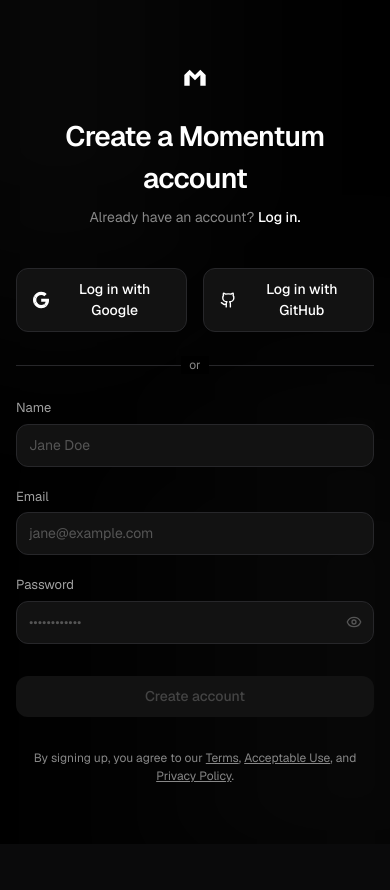
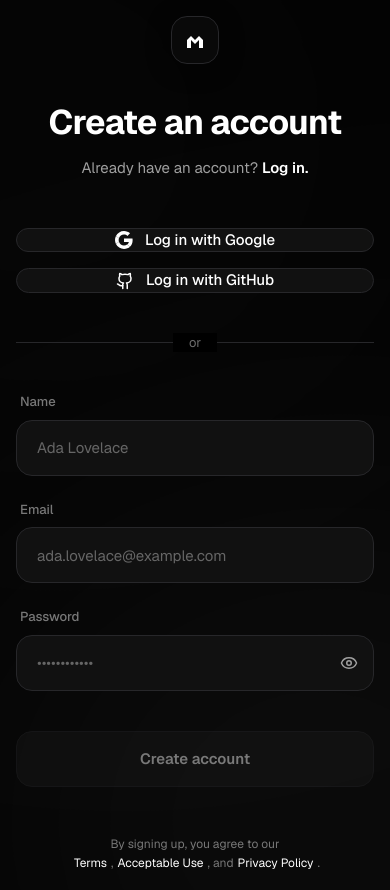
Before and after one commit to isaacmanohar/momentum-a-to-do-and-task-manager, a React (Vite) app in the folder apps/web/: page /register in a window 390 px wide. Before the commit the page ends 844 px from the top, so only its background shows below. Built offline with nearby package versions, Linux system fonts and the light colour scheme; no server answers.

Commit message:
style: ultra-premium redesign of auth screens matching user specs

```diff
--- a/apps/web/src/features/auth/components/Login.tsx
+++ b/apps/web/src/features/auth/components/Login.tsx
@@ -31,75 +31,81 @@
   const isFormValid = email.trim() !== '' && password.trim() !== '';
 
   return (
-    <div className="relative flex min-h-screen items-center justify-center bg-black p-4 font-sans selection:bg-white/30 text-white">
-      {/* Background gradient image (simulated with CSS) */}
+    <div className="relative flex min-h-screen items-center justify-center bg-[#000000] p-4 md:p-8 font-sans selection:bg-white/20 text-white overflow-hidden">
+      {/* Abstract Gradient Blobs */}
       <div className="absolute inset-0 z-0 overflow-hidden pointer-events-none">
-        <div className="absolute -top-[30%] -left-[20%] w-[70%] h-[70%] rounded-full bg-white/[0.03] blur-[100px]"></div>
-        <div className="absolute top-[40%] -right-[30%] w-[80%] h-[80%] rounded-full bg-white/[0.03] blur-[120px]"></div>
+        {/* Top Right Blob */}
+        <div className="absolute -top-[20%] -right-[10%] w-[800px] h-[600px] rounded-[100%] bg-white/10 blur-[180px] opacity-25 rotate-12 transform-gpu"></div>
+        {/* Bottom Left Blob */}
+        <div className="absolute -bottom-[20%] -left-[10%] w-[700px] h-[500px] rounded-[100%] bg-[#555555] blur-[180px] opacity-20 -rotate-12 transform-gpu"></div>
       </div>
 
-      <div className="relative w-full max-w-[400px] z-10">
-        <div className="text-center mb-10">
-          <div className="mx-auto flex items-center justify-center mb-6">
-            <svg width="32" height="32" viewBox="0 0 24 24" fill="none" xmlns="http://www.w3.org/2000/svg">
+      <div className="relative w-full max-w-[520px] z-10 animate-in fade-in slide-in-from-bottom-4 duration-700 ease-out">
+        <div className="flex flex-col items-center text-center mb-12">
+          {/* Logo */}
+          <div className="w-12 h-12 rounded-[16px] bg-[#090909] border border-[#202020] flex items-center justify-center mb-10 shadow-[0_4px_24px_rgba(0,0,0,0.4)]">
+            <svg width="24" height="24" viewBox="0 0 24 24" fill="none" xmlns="http://www.w3.org/2000/svg">
               <path d="M4 12V20H8V12L12 16L16 12V20H20V12L16 8L12 12L8 8L4 12Z" fill="white"/>
             </svg>
           </div>
-          <h2 className="text-[28px] font-semibold tracking-tight text-white mb-2">Log in to Momentum</h2>
-          <p className="text-[14px] text-[#888]">
+
+          <h2 className="text-[34px] md:text-[40px] lg:text-[48px] font-bold tracking-[-0.02em] text-white leading-[1.1] mb-4">
+            Log in to Momentum
+          </h2>
+          <p className="text-[15px] text-[#9f9f9f]">
             Don't have an account?{' '}
-            <Link to="/register" className="text-white hover:underline font-medium transition-colors">
+            <Link to="/register" className="text-white font-semibold hover:underline transition-colors">
               Sign up.
             </Link>
           </p>
         </div>
 
-        <div className="flex gap-4 mb-6">
-          <button type="button" className="flex flex-1 items-center justify-center gap-2.5 rounded-lg bg-[#121212] border border-[#2a2a2a] px-4 py-2.5 text-[14px] font-medium text-white transition-colors hover:bg-[#1a1a1a]">
+        <div className="flex flex-col sm:flex-row gap-4 mb-10">
+          <button type="button" className="flex flex-1 items-center justify-center gap-3 rounded-[16px] bg-[#111111] border border-[#292929] px-4 h-[54px] text-[15px] font-medium text-white transition-all duration-200 hover:bg-[#171717] hover:-translate-y-[1px] active:scale-[0.98]">
             <svg viewBox="0 0 24 24" className="h-[18px] w-[18px]" aria-hidden="true"><path fill="currentColor" d="M12.0003 4.75C13.7703 4.75 15.3553 5.36 16.6053 6.54998L20.0303 3.125C17.9502 1.19 15.2353 0 12.0003 0C7.31028 0 3.25527 2.69 1.28027 6.60998L5.27028 9.70498C6.21525 6.86 8.87028 4.75 12.0003 4.75Z"></path><path fill="currentColor" d="M23.49 12.275C23.49 11.49 23.415 10.73 23.3 10H12V14.51H18.47C18.18 15.99 17.34 17.25 16.08 18.1L19.945 21.1C22.2 19.01 23.49 15.92 23.49 12.275Z"></path><path fill="currentColor" d="M5.26498 14.2949C5.02498 13.5699 4.88501 12.7999 4.88501 11.9999C4.88501 11.1999 5.01998 10.4299 5.26498 9.7049L1.275 6.60986C0.46 8.22986 0 10.0599 0 11.9999C0 13.9399 0.46 15.7699 1.28 17.3899L5.26498 14.2949Z"></path><path fill="currentColor" d="M12.0004 24.0001C15.2404 24.0001 17.9654 22.935 19.9454 21.095L16.0804 18.095C15.0054 18.82 13.6204 19.245 12.0004 19.245C8.8704 19.245 6.21537 17.135 5.26538 14.29L1.27539 17.385C3.25539 21.31 7.3104 24.0001 12.0004 24.0001Z"></path></svg>
             Log in with Google
           </button>
-          <button type="button" className="flex flex-1 items-center justify-center gap-2.5 rounded-lg bg-[#121212] border border-[#2a2a2a] px-4 py-2.5 text-[14px] font-medium text-white transition-colors hover:bg-[#1a1a1a]">
+          <button type="button" className="flex flex-1 items-center justify-center gap-3 rounded-[16px] bg-[#111111] border border-[#292929] px-4 h-[54px] text-[15px] font-medium text-white transition-all duration-200 hover:bg-[#171717] hover:-translate-y-[1px] active:scale-[0.98]">
             <Github size={18} />
             Log in with GitHub
           </button>
         </div>
 
-        <div className="relative mb-6">
+        <div className="relative mb-10">
           <div className="absolute inset-0 flex items-center">
-            <div className="w-full border-t border-[#2a2a2a]"></div>
+            <div className="w-full border-t border-[#242424]"></div>
           </div>
-          <div className="relative flex justify-center text-[12px]">
-            <span className="bg-black px-2 text-[#888]">or</span>
+          <div className="relative flex justify-center text-[13px]">
+            <span className="bg-[#000000] px-4 text-[#6d6d6d]">or</span>
           </div>
         </div>
 
-        <form onSubmit={handleSubmit} className="space-y-5">
-          <div className="space-y-1.5">
-            <label className="block text-[13px] text-[#a1a1a1]">Email</label>
+        <form onSubmit={handleSubmit} className="space-y-6">
+          <div className="space-y-2">
+            <label className="block text-[13px] font-medium text-[#787878] pl-1">Email</label>
             <input
               type="text"
               required
-              className="w-full rounded-lg border border-[#2a2a2a] bg-[#121212] px-3 py-2.5 text-[14px] text-white placeholder:text-[#555] focus:border-[#555] focus:outline-none transition-colors"
+              className="w-full h-[56px] rounded-[16px] border border-[#2b2b2b] bg-[#111111] px-5 text-[15px] text-white placeholder:text-[#666] focus:border-[#666] focus:outline-none focus:ring-1 focus:ring-white/10 transition-all duration-200"
               value={email}
               onChange={(e) => setEmail(e.target.value)}
               placeholder="alan.turing@example.com"
             />
           </div>
 
-          <div className="space-y-1.5">
-            <label className="block text-[13px] text-[#a1a1a1]">Password</label>
+          <div className="space-y-2">
+            <label className="block text-[13px] font-medium text-[#787878] pl-1">Password</label>
             <div className="relative">
               <input
                 type="password"
                 required
-                className="w-full rounded-lg border border-[#2a2a2a] bg-[#121212] px-3 py-2.5 text-[14px] text-white placeholder:text-[#555] focus:border-[#555] focus:outline-none transition-colors pr-10"
+                className="w-full h-[56px] rounded-[16px] border border-[#2b2b2b] bg-[#111111] px-5 text-[15px] text-white placeholder:text-[#666] focus:border-[#666] focus:outline-none focus:ring-1 focus:ring-white/10 transition-all duration-200 pr-12"
                 value={password}
                 onChange={(e) => setPassword(e.target.value)}
                 placeholder="••••••••••••"
               />
-              <button type="button" className="absolute right-3 top-1/2 -translate-y-1/2 text-[#555] hover:text-[#888]">
-                <Eye size={16} />
+              <button type="button" className="absolute right-4 top-1/2 -translate-y-1/2 text-white/60 hover:text-white transition-colors duration-200">
+                <Eye size={18} />
               </button>
             </div>
           </div>
@@ -107,15 +113,18 @@
           <button
             type="submit"
             disabled={isLoading || !isFormValid}
-            className="flex w-full justify-center rounded-lg bg-white px-4 py-2.5 text-[14px] font-medium text-black transition-all hover:bg-gray-200 focus-visible:outline-none disabled:opacity-100 disabled:bg-[#121212] disabled:text-[#444] disabled:cursor-not-allowed mt-8"
+            className="flex w-full justify-center items-center h-[56px] rounded-[16px] bg-[#191919] border border-[#2a2a2a] text-[15px] font-semibold text-white transition-all duration-200 hover:bg-[#222222] hover:-translate-y-[1px] active:scale-[0.98] focus-visible:outline-none disabled:opacity-45 disabled:cursor-not-allowed disabled:hover:bg-[#191919] disabled:hover:-translate-y-0 disabled:active:scale-100 mt-10"
           >
             {isLoading ? 'Logging in...' : 'Log in'}
           </button>
         </form>
 
-        <div className="text-center mt-8">
-          <p className="text-[12px] text-[#888]">
-            By logging in, you agree to our <a href="#" className="underline hover:text-[#a1a1a1] transition-colors">Terms</a>, <a href="#" className="underline hover:text-[#a1a1a1] transition-colors">Acceptable Use</a>, and <a href="#" className="underline hover:text-[#a1a1a1] transition-colors">Privacy Policy</a>.
+        <div className="text-center mt-12">
+          <p className="text-[12px] text-[#787878] leading-relaxed">
+            By logging in, you agree to our <br className="sm:hidden" />
+            <a href="#" className="text-white hover:underline transition-colors mx-1">Terms</a>,
+            <a href="#" className="text-white hover:underline transition-colors mx-1">Acceptable Use</a>, and
+            <a href="#" className="text-white hover:underline transition-colors mx-1">Privacy Policy</a>.
           </p>
         </div>
       </div>
--- a/apps/web/src/features/auth/components/Register.tsx
+++ b/apps/web/src/features/auth/components/Register.tsx
@@ -32,87 +32,93 @@
   const isFormValid = name.trim() !== '' && email.trim() !== '' && password.trim() !== '';
 
   return (
-    <div className="relative flex min-h-screen items-center justify-center bg-black p-4 font-sans selection:bg-white/30 text-white">
-      {/* Background gradient image (simulated with CSS) */}
+    <div className="relative flex min-h-screen items-center justify-center bg-[#000000] p-4 md:p-8 font-sans selection:bg-white/20 text-white overflow-hidden">
+      {/* Abstract Gradient Blobs */}
       <div className="absolute inset-0 z-0 overflow-hidden pointer-events-none">
-        <div className="absolute -top-[30%] -left-[20%] w-[70%] h-[70%] rounded-full bg-white/[0.03] blur-[100px]"></div>
-        <div className="absolute top-[40%] -right-[30%] w-[80%] h-[80%] rounded-full bg-white/[0.03] blur-[120px]"></div>
+        {/* Top Right Blob */}
+        <div className="absolute -top-[20%] -right-[10%] w-[800px] h-[600px] rounded-[100%] bg-white/10 blur-[180px] opacity-25 rotate-12 transform-gpu"></div>
+        {/* Bottom Left Blob */}
+        <div className="absolute -bottom-[20%] -left-[10%] w-[700px] h-[500px] rounded-[100%] bg-[#555555] blur-[180px] opacity-20 -rotate-12 transform-gpu"></div>
       </div>
 
-      <div className="relative w-full max-w-[400px] z-10">
-        <div className="text-center mb-10">
-          <div className="mx-auto flex items-center justify-center mb-6">
-            <svg width="32" height="32" viewBox="0 0 24 24" fill="none" xmlns="http://www.w3.org/2000/svg">
+      <div className="relative w-full max-w-[520px] z-10 animate-in fade-in slide-in-from-bottom-4 duration-700 ease-out">
+        <div className="flex flex-col items-center text-center mb-12">
+          {/* Logo */}
+          <div className="w-12 h-12 rounded-[16px] bg-[#090909] border border-[#202020] flex items-center justify-center mb-10 shadow-[0_4px_24px_rgba(0,0,0,0.4)]">
+            <svg width="24" height="24" viewBox="0 0 24 24" fill="none" xmlns="http://www.w3.org/2000/svg">
               <path d="M4 12V20H8V12L12 16L16 12V20H20V12L16 8L12 12L8 8L4 12Z" fill="white"/>
             </svg>
           </div>
-          <h2 className="text-[28px] font-semibold tracking-tight text-white mb-2">Create a Momentum account</h2>
-          <p className="text-[14px] text-[#888]">
+
+          <h2 className="text-[34px] md:text-[40px] lg:text-[48px] font-bold tracking-[-0.02em] text-white leading-[1.1] mb-4">
+            Create an account
+          </h2>
+          <p className="text-[15px] text-[#9f9f9f]">
             Already have an account?{' '}
-            <Link to="/login" className="text-white hover:underline font-medium transition-colors">
+            <Link to="/login" className="text-white font-semibold hover:underline transition-colors">
               Log in.
             </Link>
           </p>
         </div>
 
-        <div className="flex gap-4 mb-6">
-          <button type="button" className="flex flex-1 items-center justify-center gap-2.5 rounded-lg bg-[#121212] border border-[#2a2a2a] px-4 py-2.5 text-[14px] font-medium text-white transition-colors hover:bg-[#1a1a1a]">
+        <div className="flex flex-col sm:flex-row gap-4 mb-10">
+          <button type="button" className="flex flex-1 items-center justify-center gap-3 rounded-[16px] bg-[#111111] border border-[#292929] px-4 h-[54px] text-[15px] font-medium text-white transition-all duration-200 hover:bg-[#171717] hover:-translate-y-[1px] active:scale-[0.98]">
             <svg viewBox="0 0 24 24" className="h-[18px] w-[18px]" aria-hidden="true"><path fill="currentColor" d="M12.0003 4.75C13.7703 4.75 15.3553 5.36 16.6053 6.54998L20.0303 3.125C17.9502 1.19 15.2353 0 12.0003 0C7.31028 0 3.25527 2.69 1.28027 6.60998L5.27028 9.70498C6.21525 6.86 8.87028 4.75 12.0003 4.75Z"></path><path fill="currentColor" d="M23.49 12.275C23.49 11.49 23.415 10.73 23.3 10H12V14.51H18.47C18.18 15.99 17.34 17.25 16.08 18.1L19.945 21.1C22.2 19.01 23.49 15.92 23.49 12.275Z"></path><path fill="currentColor" d="M5.26498 14.2949C5.02498 13.5699 4.88501 12.7999 4.88501 11.9999C4.88501 11.1999 5.01998 10.4299 5.26498 9.7049L1.275 6.60986C0.46 8.22986 0 10.0599 0 11.9999C0 13.9399 0.46 15.7699 1.28 17.3899L5.26498 14.2949Z"></path><path fill="currentColor" d="M12.0004 24.0001C15.2404 24.0001 17.9654 22.935 19.9454 21.095L16.0804 18.095C15.0054 18.82 13.6204 19.245 12.0004 19.245C8.8704 19.245 6.21537 17.135 5.26538 14.29L1.27539 17.385C3.25539 21.31 7.3104 24.0001 12.0004 24.0001Z"></path></svg>
             Log in with Google
           </button>
-          <button type="button" className="flex flex-1 items-center justify-center gap-2.5 rounded-lg bg-[#121212] border border-[#2a2a2a] px-4 py-2.5 text-[14px] font-medium text-white transition-colors hover:bg-[#1a1a1a]">
+          <button type="button" className="flex flex-1 items-center justify-center gap-3 rounded-[16px] bg-[#111111] border border-[#292929] px-4 h-[54px] text-[15px] font-medium text-white transition-all duration-200 hover:bg-[#171717] hover:-translate-y-[1px] active:scale-[0.98]">
             <Github size={18} />
             Log in with GitHub
           </button>
         </div>
 
-        <div className="relative mb-6">
+        <div className="relative mb-10">
           <div className="absolute inset-0 flex items-center">
-            <div className="w-full border-t border-[#2a2a2a]"></div>
+            <div className="w-full border-t border-[#242424]"></div>
           </div>
-          <div className="relative flex justify-center text-[12px]">
-            <span className="bg-black px-2 text-[#888]">or</span>
+          <div className="relative flex justify-center text-[13px]">
+            <span className="bg-[#000000] px-4 text-[#6d6d6d]">or</span>
           </div>
         </div>
 
-        <form onSubmit={handleSubmit} className="space-y-5">
-          <div className="space-y-1.5">
-            <label className="block text-[13px] text-[#a1a1a1]">Name</label>
+        <form onSubmit={handleSubmit} className="space-y-6">
+          <div className="space-y-2">
+            <label className="block text-[13px] font-medium text-[#787878] pl-1">Name</label>
             <input
               type="text"
               required
-              className="w-full rounded-lg border border-[#2a2a2a] bg-[#121212] px-3 py-2.5 text-[14px] text-white placeholder:text-[#555] focus:border-[#555] focus:outline-none transition-colors"
+              className="w-full h-[56px] rounded-[16px] border border-[#2b2b2b] bg-[#111111] px-5 text-[15px] text-white placeholder:text-[#666] focus:border-[#666] focus:outline-none focus:ring-1 focus:ring-white/10 transition-all duration-200"
               value={name}
               onChange={(e) => setName(e.target.value)}
-              placeholder="Jane Doe"
+              placeholder="Ada Lovelace"
             />
           </div>
 
-          <div className="space-y-1.5">
-            <label className="block text-[13px] text-[#a1a1a1]">Email</label>
+          <div className="space-y-2">
+            <label className="block text-[13px] font-medium text-[#787878] pl-1">Email</label>
             <input
               type="email"
               required
-              className="w-full rounded-lg border border-[#2a2a2a] bg-[#121212] px-3 py-2.5 text-[14px] text-white placeholder:text-[#555] focus:border-[#555] focus:outline-none transition-colors"
+              className="w-full h-[56px] rounded-[16px] border border-[#2b2b2b] bg-[#111111] px-5 text-[15px] text-white placeholder:text-[#666] focus:border-[#666] focus:outline-none focus:ring-1 focus:ring-white/10 transition-all duration-200"
               value={email}
               onChange={(e) => setEmail(e.target.value)}
-              placeholder="jane@example.com"
+              placeholder="ada.lovelace@example.com"
             />
           </div>
 
-          <div className="space-y-1.5">
-            <label className="block text-[13px] text-[#a1a1a1]">Password</label>
+          <div className="space-y-2">
+            <label className="block text-[13px] font-medium text-[#787878] pl-1">Password</label>
             <div className="relative">
               <input
                 type="password"
                 required
-                className="w-full rounded-lg border border-[#2a2a2a] bg-[#121212] px-3 py-2.5 text-[14px] text-white placeholder:text-[#555] focus:border-[#555] focus:outline-none transition-colors pr-10"
+                className="w-full h-[56px] rounded-[16px] border border-[#2b2b2b] bg-[#111111] px-5 text-[15px] text-white placeholder:text-[#666] focus:border-[#666] focus:outline-none focus:ring-1 focus:ring-white/10 transition-all duration-200 pr-12"
                 value={password}
                 onChange={(e) => setPassword(e.target.value)}
                 placeholder="••••••••••••"
               />
-              <button type="button" className="absolute right-3 top-1/2 -translate-y-1/2 text-[#555] hover:text-[#888]">
-                <Eye size={16} />
+              <button type="button" className="absolute right-4 top-1/2 -translate-y-1/2 text-white/60 hover:text-white transition-colors duration-200">
+                <Eye size={18} />
               </button>
             </div>
           </div>
@@ -120,15 +126,18 @@
           <button
             type="submit"
             disabled={isLoading || !isFormValid}
-            className="flex w-full justify-center rounded-lg bg-white px-4 py-2.5 text-[14px] font-medium text-black transition-all hover:bg-gray-200 focus-visible:outline-none disabled:opacity-100 disabled:bg-[#121212] disabled:text-[#444] disabled:cursor-not-allowed mt-8"
+            className="flex w-full justify-center items-center h-[56px] rounded-[16px] bg-[#191919] border border-[#2a2a2a] text-[15px] font-semibold text-white transition-all duration-200 hover:bg-[#222222] hover:-translate-y-[1px] active:scale-[0.98] focus-visible:outline-none disabled:opacity-45 disabled:cursor-not-allowed disabled:hover:bg-[#191919] disabled:hover:-translate-y-0 disabled:active:scale-100 mt-10"
           >
             {isLoading ? 'Creating account...' : 'Create account'}
           </button>
         </form>
 
-        <div className="text-center mt-8">
-          <p className="text-[12px] text-[#888]">
-            By signing up, you agree to our <a href="#" className="underline hover:text-[#a1a1a1] transition-colors">Terms</a>, <a href="#" className="underline hover:text-[#a1a1a1] transition-colors">Acceptable Use</a>, and <a href="#" className="underline hover:text-[#a1a1a1] transition-colors">Privacy Policy</a>.
+        <div className="text-center mt-12">
+          <p className="text-[12px] text-[#787878] leading-relaxed">
+            By signing up, you agree to our <br className="sm:hidden" />
+            <a href="#" className="text-white hover:underline transition-colors mx-1">Terms</a>,
+            <a href="#" className="text-white hover:underline transition-colors mx-1">Acceptable Use</a>, and
+            <a href="#" className="text-white hover:underline transition-colors mx-1">Privacy Policy</a>.
           </p>
         </div>
       </div>
```
